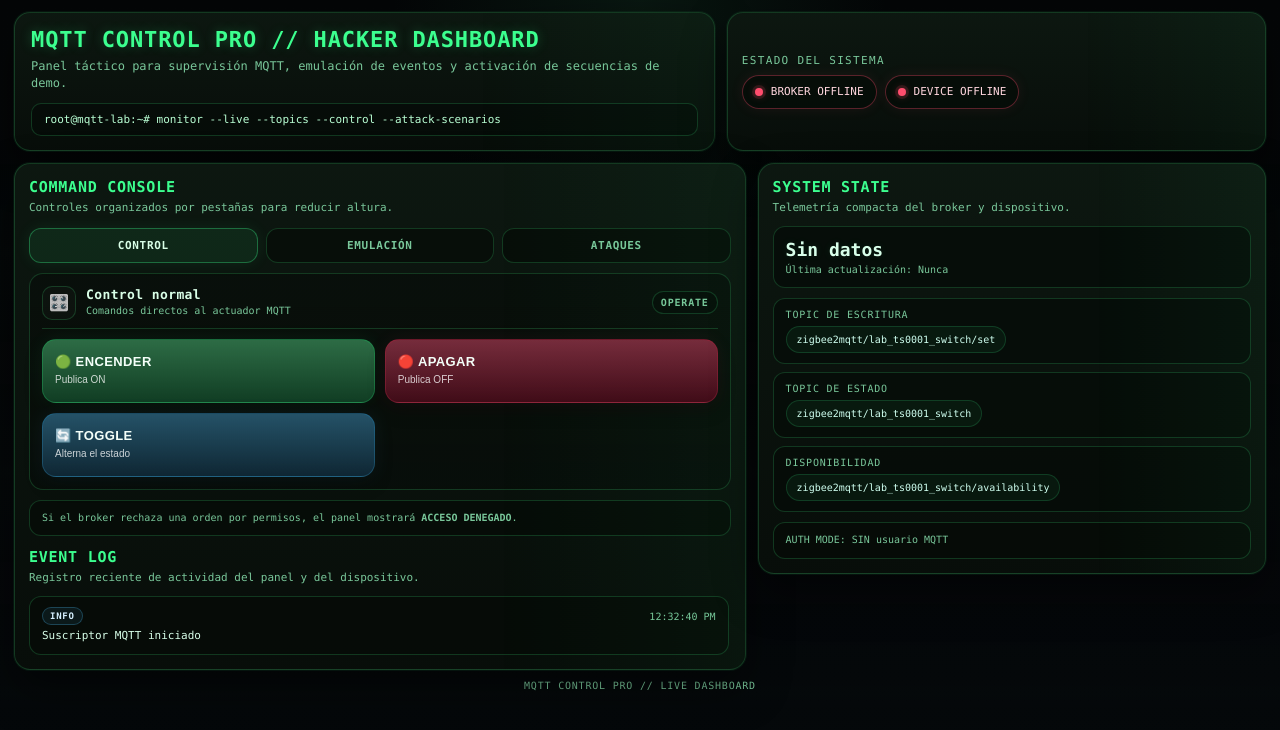
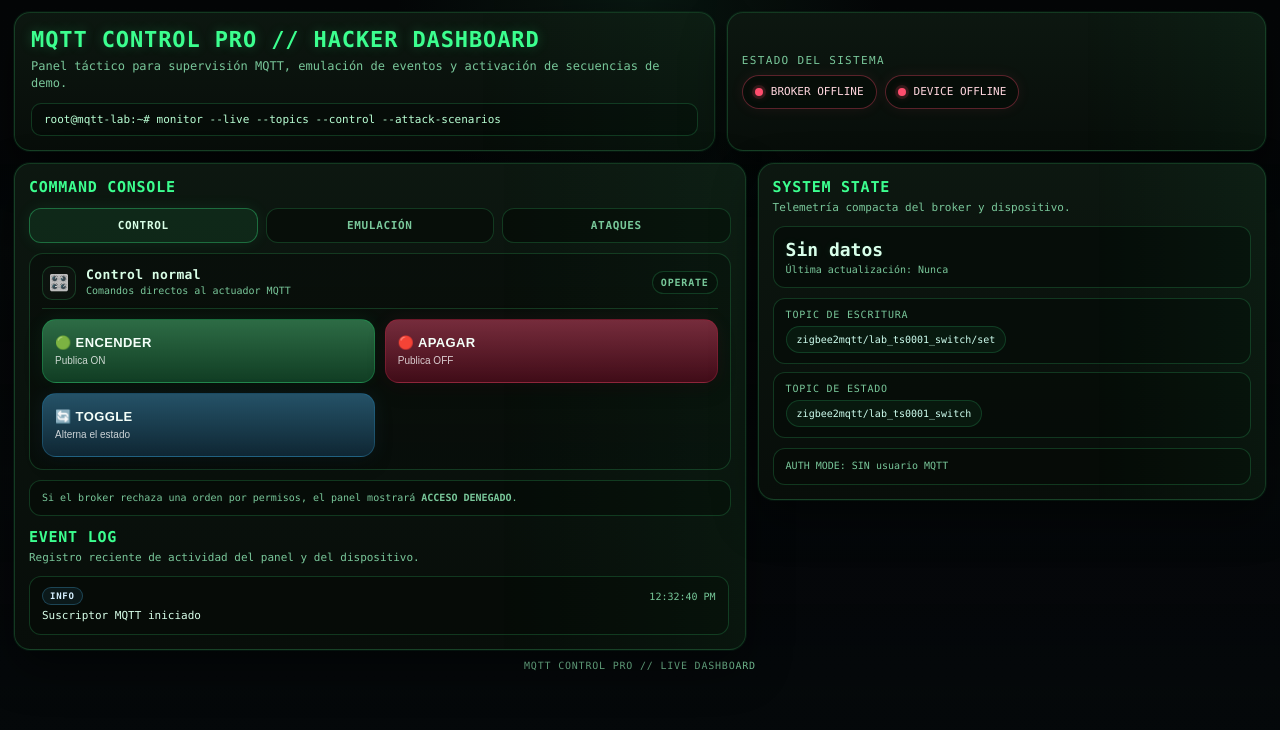
Before and after one commit to LuisAlbertoFP/zigbee2mqtt, a Flask app: page / in a window 1280 px wide. Shown: the top 730 px of the page. Run offline with Flask 3, Linux system fonts and the light colour scheme.

Commit message:
versión compacta v1

```diff
--- a/web/templates/index.html
+++ b/web/templates/index.html
@@ -680,8 +680,6 @@
     <div class="grid">
       <section class="card">
         <h2>Command Console</h2>
-        <p>Controles organizados por pestañas para reducir altura.</p>
-
         <div class="tabs">
           <div class="tab-buttons">
             <button class="tab-btn active" type="button" data-tab="tab-control">Control</button>
@@ -837,11 +835,6 @@
             <span class="meta-label">Topic de estado</span>
             <span id="stateTopic" class="pill">{{ state_topic }}</span>
           </div>
-
-          <div class="meta-item">
-            <span class="meta-label">Disponibilidad</span>
-            <span id="availTopic" class="pill">{{ avail_topic }}</span>
-          </div>
         </div>
 
         <div class="hint">
```
